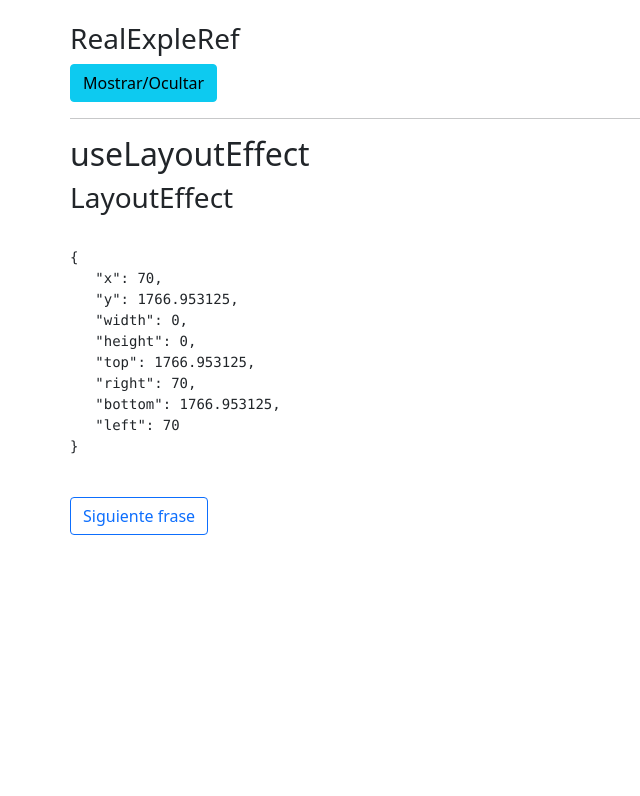
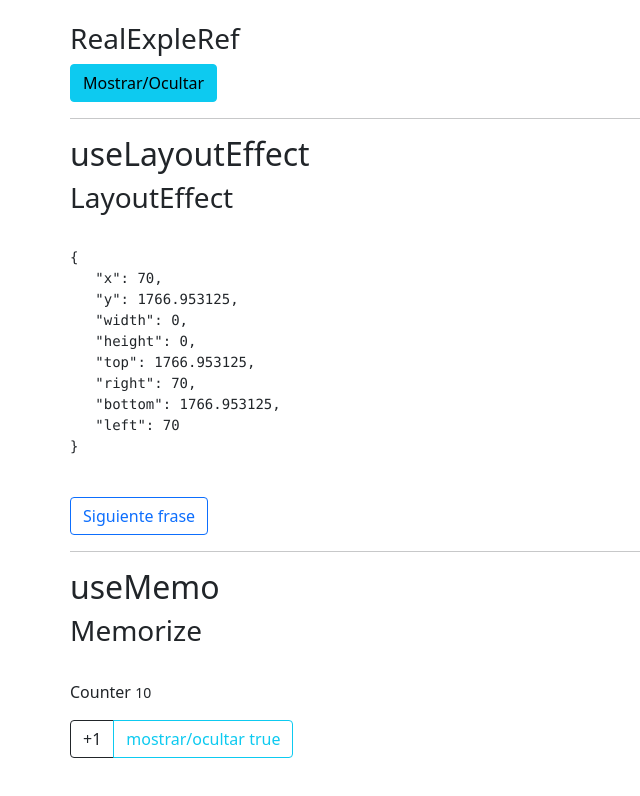
Before and after one commit to mundoenrique/05-hook-app, a React (Create React App) app: page / in a window 1280 px wide. Shown: the part 1523-2319 px from the top of the page, without its empty margins (0-640 px from the left). Before the commit the page ends 2128 px from the top, so only its background shows below. Built offline with nearby package versions, Linux system fonts and the light colour scheme; no server answers.

Commit message:
Uso de React.memo

```diff
--- a/src/App.js
+++ b/src/App.js
@@ -6,6 +6,7 @@ import MultipleCustomHooks from './components/03-examples/MultipleCustomHooks';
 import FocusScreen from './components/04-useRef/FocusScreen';
 import RealExpleRef from './components/04-useRef/RealExpleRef';
 import LayoutEffect from './components/05-LayoutEffect/LayoutEffect';
+import Memorize from './components/06-memos/Memorize';
 
 function App() {
 	return (
@@ -40,6 +41,10 @@ function App() {
 			<hr />
 			<h2>useLayoutEffect</h2>
 			<LayoutEffect />
+			<br />
+			<hr />
+			<h2>useMemo</h2>
+			<Memorize />
 		</>
 	);
 }
--- /dev/null
+++ b/src/components/06-memos/Memorize.js
@@ -0,0 +1,26 @@
+import { useState } from 'react';
+import { useCounter } from '../../hooks/useCounter';
+import Small from './Small';
+
+export default function Memorize() {
+	const { counter, increment } = useCounter(10);
+	const [show, setShow] = useState(true);
+	return (
+		<>
+			<h3>Memorize</h3>
+			<br />
+
+			<p>
+				Counter <Small value={counter} />
+			</p>
+			<div className="btn-group" role="group" aria-label="Basic example">
+				<button className="btn btn-outline-dark" onClick={() => increment()}>
+					+1
+				</button>
+				<button className="btn btn-outline-info" onClick={() => setShow(!show)}>
+					mostrar/ocultar {JSON.stringify(show)}
+				</button>
+			</div>
+		</>
+	);
+}
--- /dev/null
+++ b/src/components/06-memos/Small.js
@@ -0,0 +1,6 @@
+import { memo } from 'react';
+
+export default memo(function Small({ value }) {
+	console.log('hjkhkhkhkh');
+	return <small>{value}</small>;
+});
```
